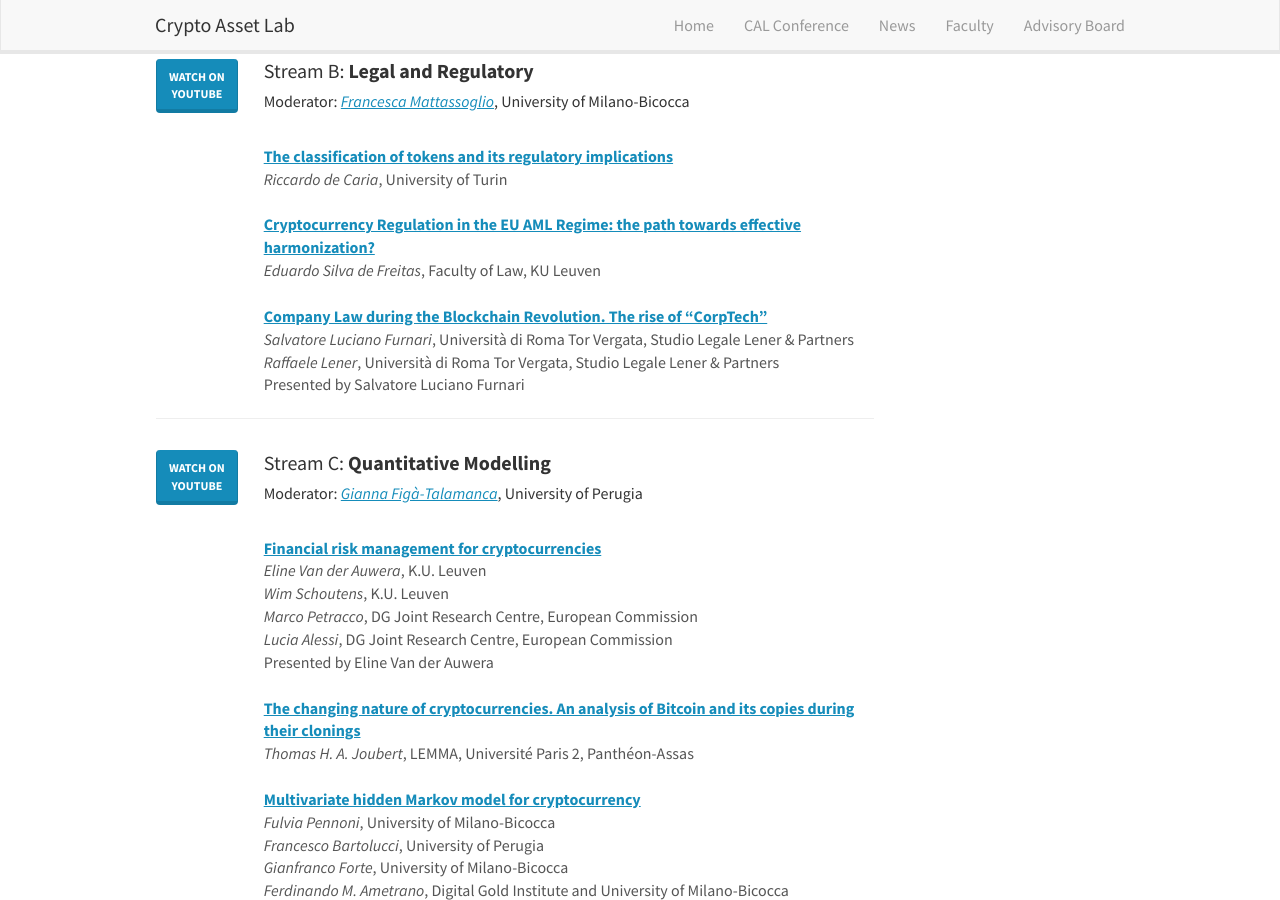
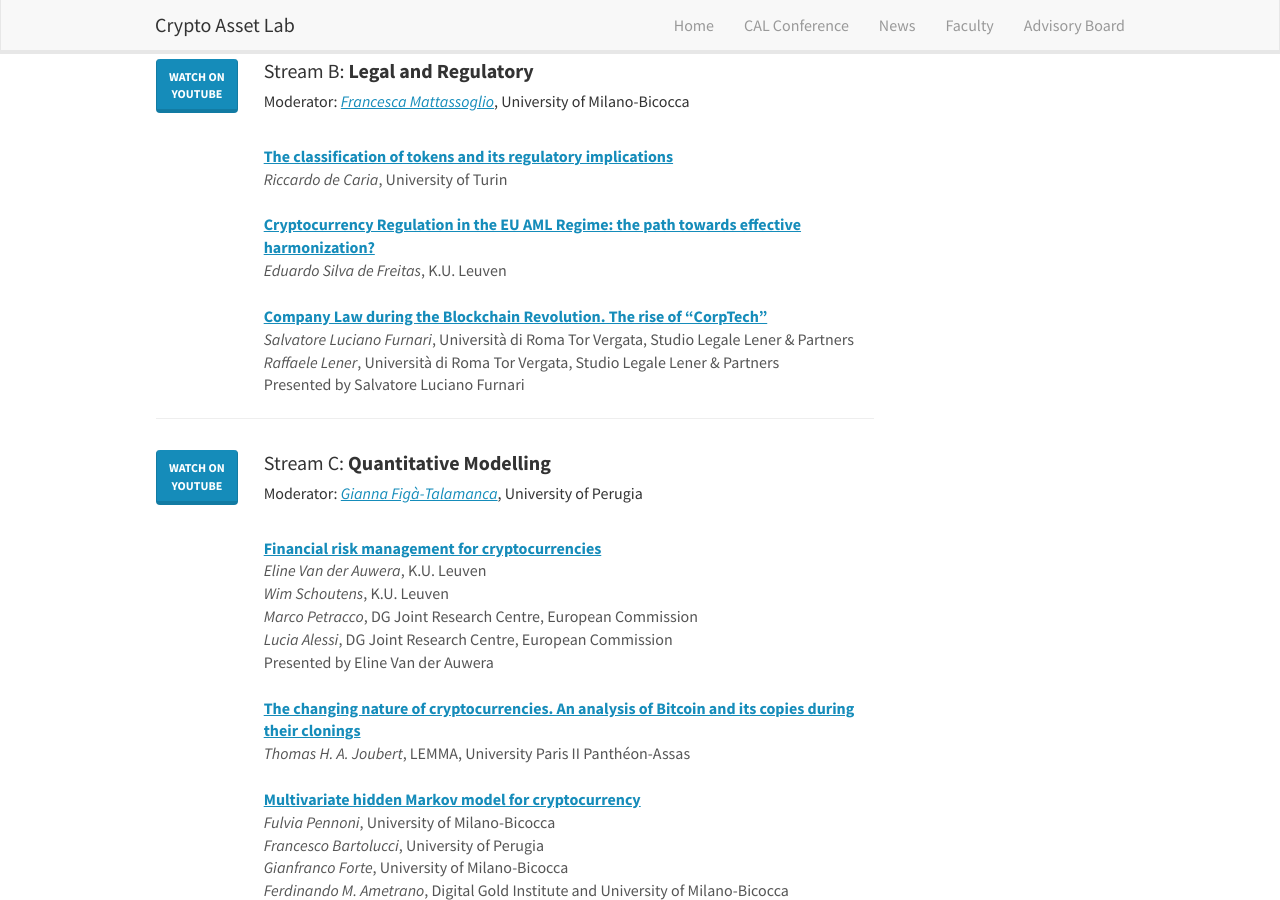
Before and after one commit to cryptoassetlab/cryptoassetlab.github.io, a Jekyll site: the page built from _pages/cal2020-program.html, in a window 1280 px wide and 900 px high, scrolled down 1955 px. Built offline with Jekyll 4.4.1, drawn with Linux system fonts in a browser that asks for light colours; nearby versions of some CDN libraries.

Commit message:
assorted fixes

```diff
--- a/_data/cal2020_papers.yml
+++ b/_data/cal2020_papers.yml
@@ -85,7 +85,7 @@
 - paper: "Cryptocurrency Regulation in the EU AML Regime: the path towards effective harmonization?"
   link: https://cryptoassetlab.diseade.unimib.it/docs/CAL2020/Legal_2.pdf
   author1: Eduardo Silva de Freitas
-  affiliation1: Faculty of Law, KU Leuven
+  affiliation1: K.U. Leuven
   author2:
   affiliation2:
   author3:
@@ -127,7 +127,7 @@
 - paper: The changing nature of cryptocurrencies. An analysis of Bitcoin and its copies during their clonings
   link: https://cryptoassetlab.diseade.unimib.it/docs/CAL2020/Quantitative_Modelling_2.pdf
   author1: Thomas H. A. Joubert
-  affiliation1: LEMMA, Université Paris 2, Panthéon-Assas
+  affiliation1: LEMMA, University Paris II Panthéon-Assas
   author2:
   affiliation2:
   author3:
```
Also changed, not shown: _pages/cal2020-program.html (+5 -6 lines).
